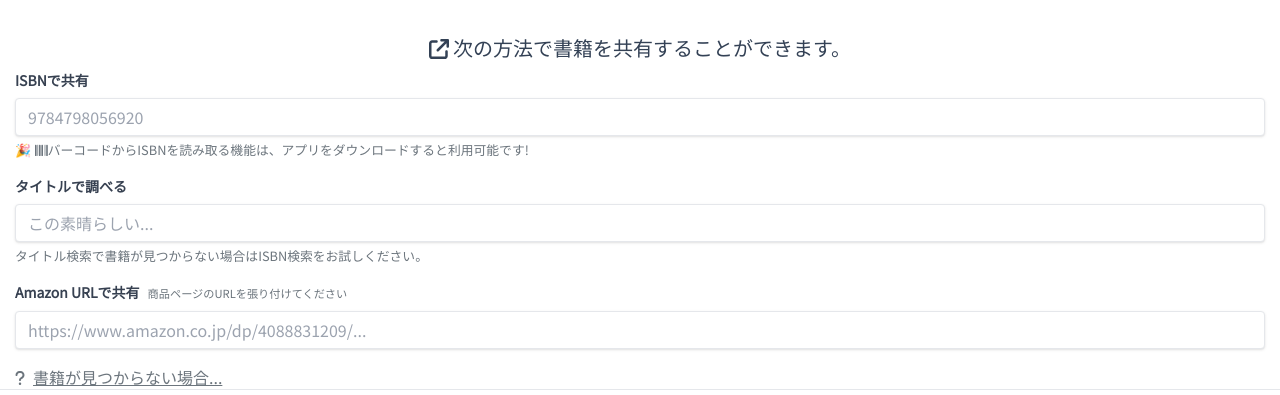
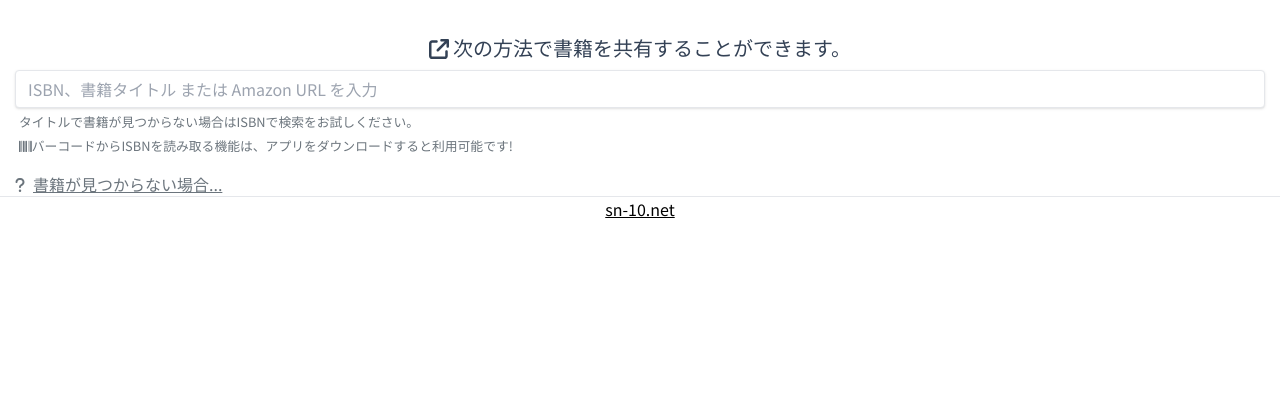
Before and after one commit to s-n-1-0/books_web, a Next.js app in the folder next/: page /ja/share in a window 1280 px wide. Shown: the part 515-910 px from the top of the page. After the commit the page ends 800 px from the top, so only its background shows below. Built offline with nearby package versions, Linux system fonts and the light colour scheme.

Commit message:
タイトル、ISBN、AmazonURL検索フォームを1つのフォームに統合

```diff
--- a/next/components/books/SearchBookFields.tsx
+++ b/next/components/books/SearchBookFields.tsx
@@ -7,6 +7,7 @@ import {
 } from "@fortawesome/free-solid-svg-icons";
 import { FontAwesomeIcon } from "@fortawesome/react-fontawesome";
 import { convertUrl2Isbn13 } from "asin2isbn";
+import classNames from "classnames";
 import Link from "next/link";
 import { useRef, useState } from "react";
 import SearchGoogleBooksModal, {
@@ -35,9 +36,7 @@ function SearchBookButton({
 }
 type Props = { errorText: string };
 function SearchBookFields({ errorText }: Props) {
-  const [editingIsbn, setEdittingIsbn] = useState<string>("");
   const [editingTitle, setEditingTitle] = useState<string>("");
-  const [editingAmazonUrl, setEdittingAmazonUrl] = useState<string>("");
   const [amazonUrlErrorText, setAmazonUrlErrorText] = useState<string>("");
   const modalRef = useRef<SearchGoogleBooksModalRefType>(null);
   let notsupportedKindleText =
@@ -94,50 +93,14 @@ function SearchBookFields({ errorText }: Props) {
         <span className="ml-1">次の方法で書籍を共有することができます。</span>
       </h3>
       <p className="text-red-600">{errorText}</p>
+
       <div className="mb-4">
         <div className="flex items-end">
           <div className="w-full">
-            <label className="block text-gray-700 text-sm font-bold mb-2 text-left">
-              ISBNで共有
-            </label>
-            <input
-              className="shadow appearance-none border rounded w-full py-2 px-3 text-gray-700 leading-tight focus:outline-none focus:shadow-outline"
-              inputMode="email"
-              placeholder="9784798056920"
-              value={editingIsbn}
-              onChange={(e) => {
-                setEdittingIsbn(e.target.value);
-              }}
-            />
-          </div>
-          <SearchBookButton
-            buttonText="共有"
-            editingText={editingIsbn}
-            onClick={() => {
-              location.href = makeSharePageUrl(editingIsbn, "openbd", "");
-            }}
-          />
-        </div>
-        <p className="text-left text-secondary">
-          <small>
-            🎉
-            <span className="ml-1">
-              <FontAwesomeIcon icon={faBarcode} />
-              バーコードからISBNを読み取る機能は、アプリをダウンロードすると利用可能です!
-            </span>
-          </small>
-        </p>
-      </div>
-      <div className="mb-4">
-        <div className="flex items-end">
-          <div className="w-full">
-            <label className="block text-gray-700 text-sm font-bold mb-2 text-left">
-              タイトルで調べる
-            </label>
             <input
               className="shadow appearance-none border rounded w-full py-2 px-3 text-gray-700 leading-tight focus:outline-none focus:shadow-outline"
               inputMode="text"
-              placeholder="この素晴らしい..."
+              placeholder="ISBN、書籍タイトル または Amazon URL を入力"
               value={editingTitle}
               onChange={(e) => {
                 setEditingTitle(e.target.value);
@@ -148,54 +111,51 @@ function SearchBookFields({ errorText }: Props) {
             buttonText="調べる"
             editingText={editingTitle}
             onClick={() => {
-              modalRef.current?.openModal(editingTitle);
+              let searchText = editingTitle;
+
+              //amazon URLチェック
+              let res = convertUrl2Isbn13(searchText);
+              if (res.isbn != "") {
+                location.href = makeSharePageUrl(res.isbn, "openbd", "");
+                return;
+              } else if (res.error == "KINDLE") {
+                setAmazonUrlErrorText(notsupportedKindleText);
+                return;
+              } else if (searchText.startsWith("http")) {
+                setAmazonUrlErrorText("無効なURLです。");
+                return;
+              }
+
+              //ISBNチェック
+              if (searchText.startsWith("978")) {
+                location.href = makeSharePageUrl(searchText, "openbd", "");
+                return;
+              }
+              modalRef.current?.openModal(searchText);
             }}
           />
         </div>
-        <p className="text-left text-secondary">
+        <p className="text-left text-secondary ml-1">
           <small>
-            タイトル検索で書籍が見つからない場合はISBN検索をお試しください。
+            タイトルで書籍が見つからない場合はISBNで検索をお試しください。
+            <br />
+            <FontAwesomeIcon icon={faBarcode} />
+            バーコードからISBNを読み取る機能は、アプリをダウンロードすると利用可能です!
           </small>
         </p>
         <SearchGoogleBooksModal ref={modalRef} />
       </div>
       <div className="mb-4">
-        <div className="flex items-end">
-          <div className="w-full">
-            <label className="block text-gray-700 text-sm mb-2 text-left">
-              <span className="font-bold">Amazon URLで共有</span>
-              <small className="ml-2 text-secondary">
-                商品ページのURLを張り付けてください
-              </small>
-            </label>
-            <input
-              className="shadow appearance-none border rounded w-full py-2 px-3 text-gray-700 leading-tight focus:outline-none focus:shadow-outline"
-              inputMode="url"
-              placeholder="https://www.amazon.co.jp/dp/4088831209/..."
-              value={editingAmazonUrl}
-              onChange={(e) => {
-                setEdittingAmazonUrl(e.target.value);
-              }}
-            />
-          </div>
-          <SearchBookButton
-            buttonText="共有"
-            editingText={editingAmazonUrl}
-            onClick={() => {
-              let res = convertUrl2Isbn13(editingAmazonUrl);
-              if (res.isbn != "")
-                location.href = makeSharePageUrl(res.isbn, "openbd", "");
-              else if (res.error == "KINDLE") {
-                setAmazonUrlErrorText(notsupportedKindleText);
-              } else setAmazonUrlErrorText("無効なURLです。");
-            }}
-          />
-        </div>
         <p className="text-red-600">{amazonUrlErrorText}</p>
-        {(() => {
-          if (amazonUrlErrorText == notsupportedKindleText)
-            return (
-              <div className="p-10 mx-auto">
+
+        <div
+          className={
+            "p-10 mx-auto " +
+            classNames({
+              hidden: !(amazonUrlErrorText == notsupportedKindleText),
+            })
+          }
+        >
           <img
             src="https://i.gyazo.com/c13353fcbacce087b7dd3a42985d19c0.png"
             style={{
@@ -206,9 +166,6 @@ function SearchBookFields({ errorText }: Props) {
             alt=""
           />
         </div>
-            );
-          return;
-        })()}
       </div>
       <p className="text-left text-secondary">
         <Link href="/ja/help/find">
```
Lines whose indentation alone changed are shown as unchanged.
